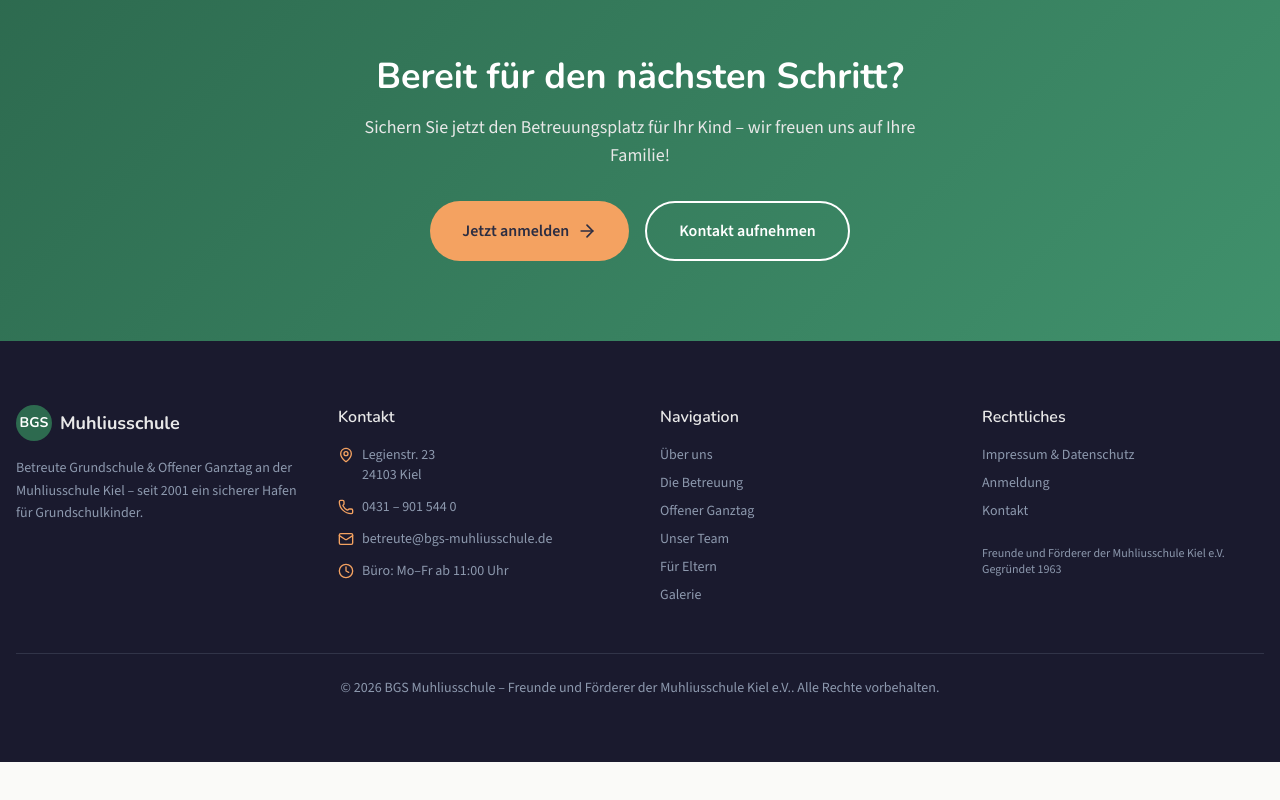
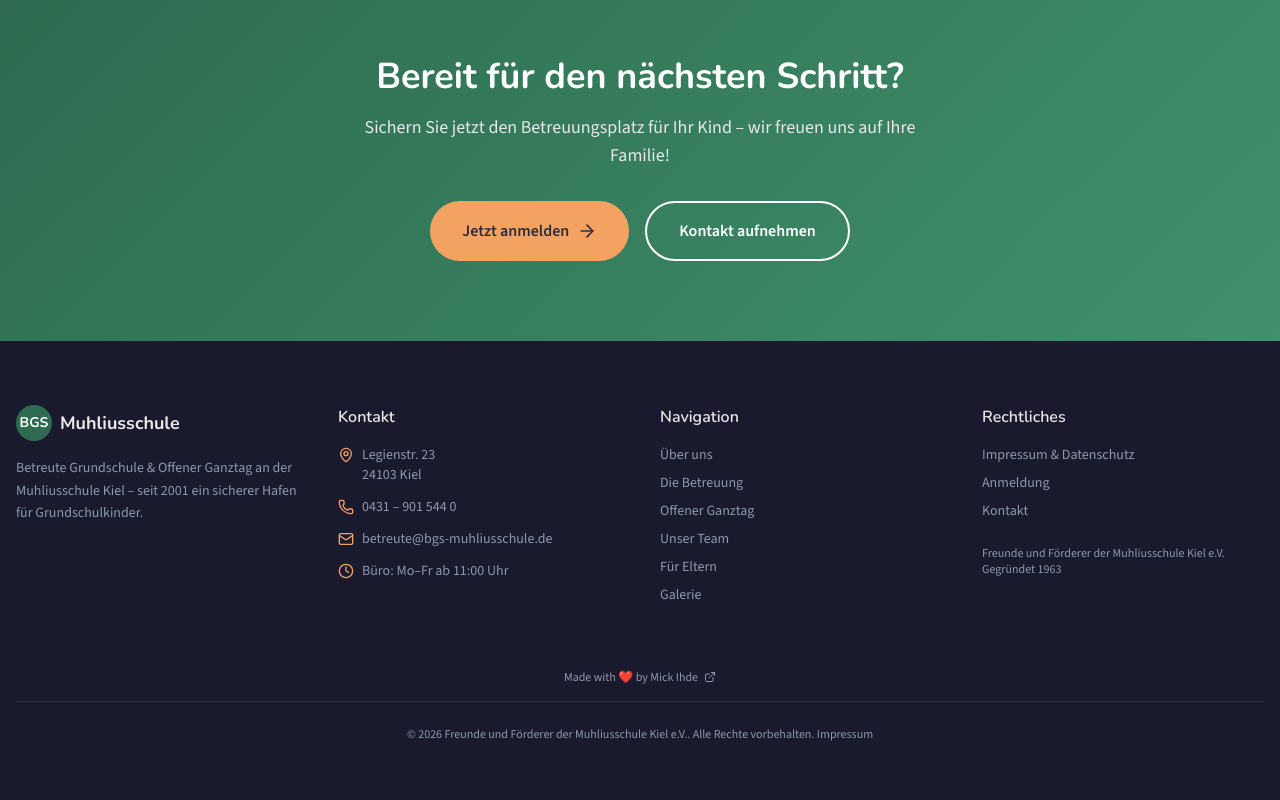
Before and after one commit to Mick-Ihde-Projects/bgs-muhliusschule, a Next.js app: page / in a window 1280 px wide. Shown: the part 2347-3147 px from the top of the page. Before the commit the page ends 3109 px from the top, so only its background shows below. Built offline with nearby package versions, Linux system fonts and the light colour scheme.

Commit message:
Implemented Credit link

```diff
--- a/components/navigation/Footer.tsx
+++ b/components/navigation/Footer.tsx
@@ -1,5 +1,5 @@
 import Link from 'next/link';
-import { MapPin, Phone, Mail, Clock } from 'lucide-react';
+import { MapPin, Phone, Mail, Clock, ExternalLink } from 'lucide-react';
 import { ORGANIZATION, CONTACT, ROUTES } from '@/static/constants';
 import { colors } from '@/style/colors';
 
@@ -103,11 +103,32 @@ export function Footer() {
           </div>
         </div>
 
-        <div
-          className="mt-12 pt-6 text-sm text-center"
-          style={{ borderTop: `1px solid ${colors.muted}33`, color: colors.muted }}
-        >
-          © {new Date().getFullYear()} BGS Muhliusschule – {ORGANIZATION.name}. Alle Rechte vorbehalten.
+        <div className="mt-12 text-xs" >
+          <div className="flex items-center justify-center px-2 py-4 text-center">
+            <a
+              href="https://mickihde.de"
+              target="_blank"
+              rel="noopener noreferrer"
+              className="inline-flex items-center gap-1.5 hover:text-white transition-colors cursor-pointer"
+              style={{ color: colors.muted }}
+            >
+              <span>
+                Made with{' '}
+                <span className="font-semibold" style={{ color: '#FF5C8A' }}>
+                  ❤️
+                </span>{' '}
+                by Mick Ihde
+              </span>
+              <ExternalLink className="w-3 h-3" aria-hidden="true" />
+            </a>
+          </div>
+
+          <div className="pt-6 text-center" style={{ borderTop: `1px solid ${colors.muted}33`, color: colors.muted }}>
+            © {new Date().getFullYear()} {ORGANIZATION.name}. Alle Rechte vorbehalten.{' '}
+            <Link href={ROUTES.IMPRINT} className="hover:text-white transition-colors cursor-pointer">
+              Impressum
+            </Link>
+          </div>
         </div>
       </div>
     </footer>
```
